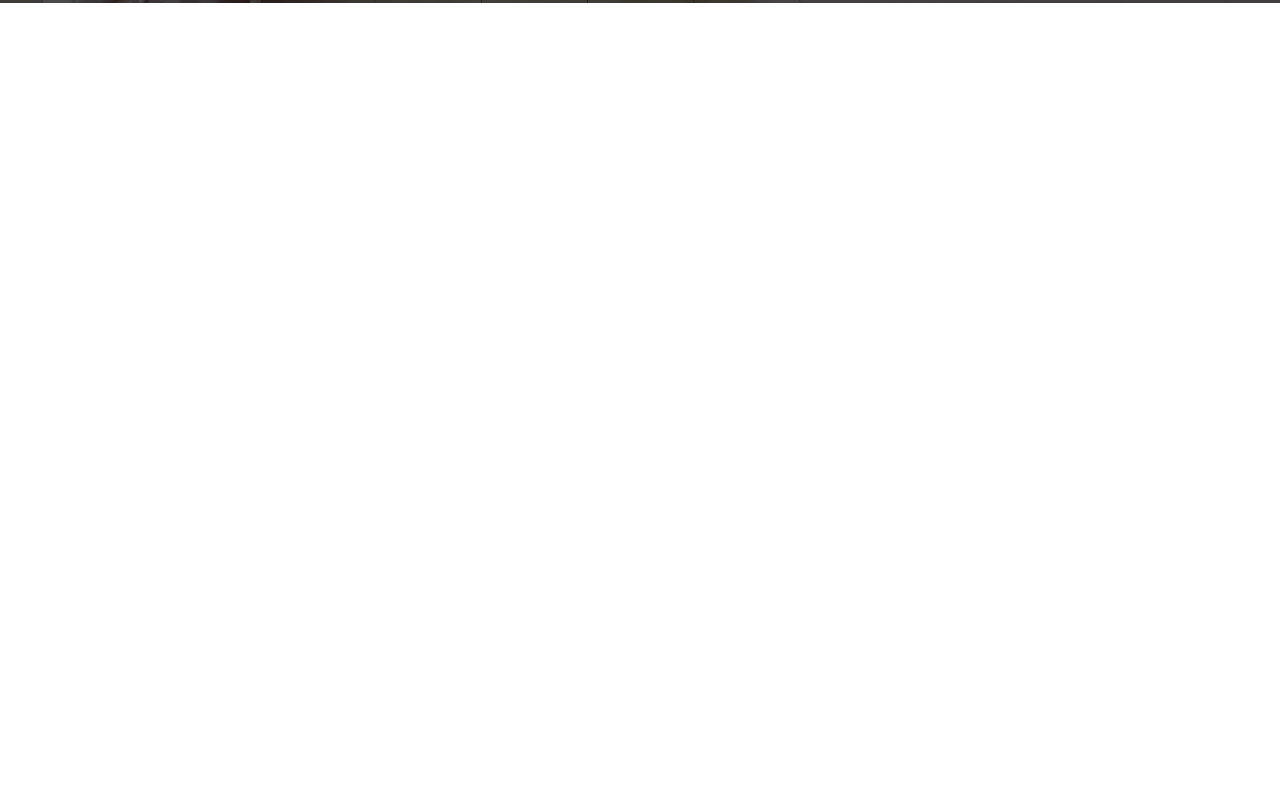
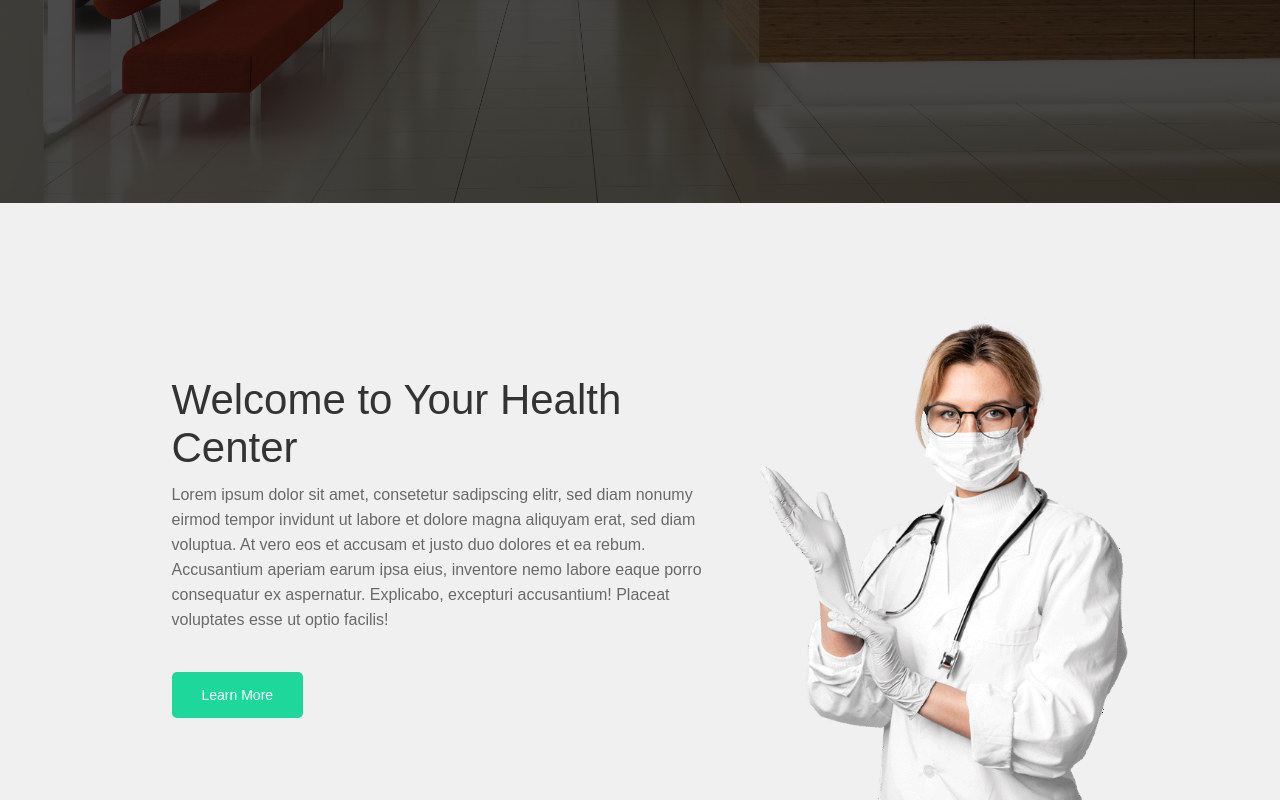
Before and after one commit to vwegba5522/one-healthwithcards, a React (Create React App) app: page / in a window 1280 px wide. Shown: the part 577-1377 px from the top of the page. Before the commit the page ends 800 px from the top, so only its background shows below. Built offline with nearby package versions, Linux system fonts and the light colour scheme.

Commit message:
changed 3rd

```diff
--- a/src/App.css
+++ b/src/App.css
@@ -9,7 +9,8 @@
   background-image: linear-gradient(rgba(0, 0, 0, 0.7), rgba(0, 0, 0, 0.7)), url(./Images/hospital-reception.jpg);
   background-position: center;
   background-size: cover;
-  height: 500px;
+  text-align: center;
+  height: 700px;
 }
 
 .designtext {
@@ -58,3 +59,62 @@
       padding-top: 60px;
   }
 }
+
+.fulll {
+  background: #f1f0f0;
+}
+
+.fullhero {
+  display: flex;
+  width: 90%;
+  margin-left: 8%;
+}
+
+.seperate {
+  margin-top: 15%;
+  margin-left: 6%;
+}
+
+.seperate h1 {
+  color: #333;
+  font-weight: 400;
+  font-size: 42px;
+  letter-spacing: none;
+  font-family: sans-serif;
+}
+
+.seperate p {
+  color: #696969;
+  font-weight: 500;
+  font-size: 16px;
+  justify-content: center;
+  margin-top: 10px;
+  line-height: 25px;
+  font-family: sans-serif;
+}
+
+.immg {
+  width: 32%;
+  margin-top: 10%;
+  margin-left: 5%;
+}
+
+@media (max-width:480px) {
+  .fulll {
+      margin-top: -58px;
+  }
+
+  .fullhero {
+      display: block;
+  }
+
+  .seperate {
+      padding-top: 50%;
+      margin-left: -15px;
+  }
+
+  .immg {
+      width: 100%;
+      margin-left: -20px;
+  }
+}
--- a/src/App.js
+++ b/src/App.js
@@ -1,7 +1,7 @@
 import React from "react";
 import Navbar from "./components/Navbar/Navbar";
 import "./App.css";
-import Images from './Images/bg-doctor.png';
+import img1 from './Images/bg-doctor.png';
 
 
 
@@ -18,6 +18,23 @@ function App() {
             </div>
         </div>
     </section>
+
+    <div className="fulll">
+        <div className="fullhero">
+            <div className="seperate">
+                <h1>Welcome to Your Health<br/> Center</h1>
+                <p>Lorem ipsum dolor sit amet, consetetur sadipscing elitr, sed diam nonumy<br/> eirmod tempor invidunt
+                    ut
+                    labore et dolore magna aliquyam erat, sed diam<br/> voluptua. At vero eos et accusam et justo duo
+                    dolores
+                    et ea rebum.<br/>Accusantium aperiam earum ipsa eius, inventore nemo labore eaque porro<br/>
+                    consequatur
+                    ex aspernatur. Explicabo, excepturi accusantium! Placeat<br/> voluptates esse ut optio facilis!</p>
+                <button className="button-hero">Learn More</button>
+            </div>
+            <img className="immg" src={img1} alt=""/>
+        </div>
+    </div>
     </div>
   );
 }
```
